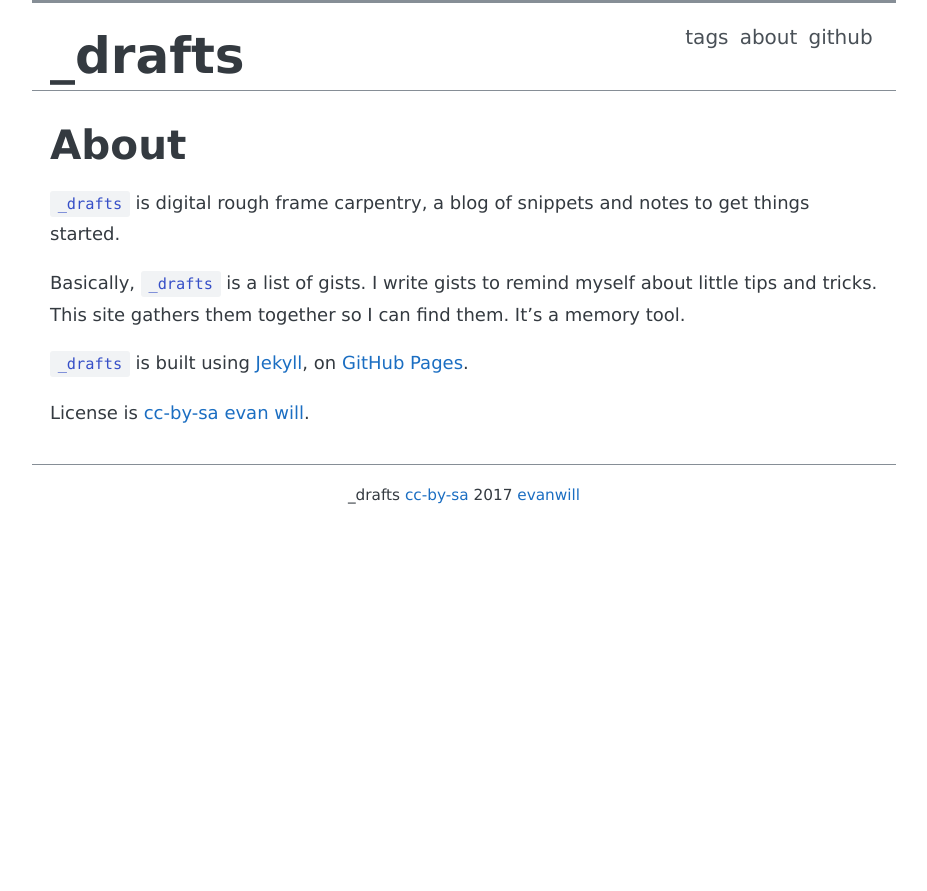
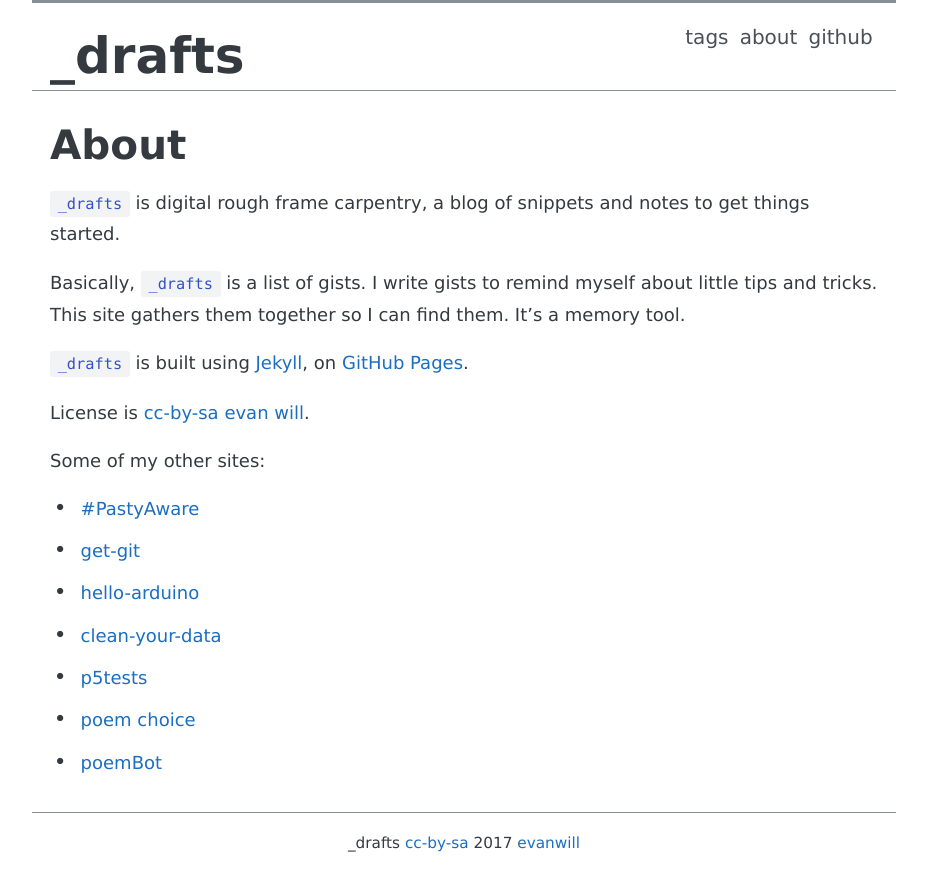
Before and after one commit to evanwill/_drafts, a Jekyll site: the page built from about.md, in a window 1280 px wide. Shown: the top 891 px of the page, without its empty margins (176-1103 px from the left). Built offline with Jekyll 4.4.1, drawn with Linux system fonts in a browser that asks for light colours.

Commit message:
update about

```diff
--- a/about.md
+++ b/about.md
@@ -13,3 +13,12 @@ It's a memory tool.
 `_drafts` is built using [Jekyll](https://jekyllrb.com/), on [GitHub Pages](https://pages.github.com/).
 
 License is <a href="https://creativecommons.org/licenses/by-sa/4.0/" target="_blank" title="license">cc-by-sa</a> [evan will](https://github.com/evanwill).
+
+Some of my other sites:
+- [#PastyAware](https://evanwill.github.io/pastyAware/)
+- [get-git](https://uidaholib.github.io/get-git/)
+- [hello-arduino](https://evanwill.github.io/hello-arduino/)
+- [clean-your-data](https://evanwill.github.io/clean-your-data/)
+- [p5tests](https://evanwill.github.io/p5tests/index.html)
+- [poem choice](https://uidaholib.github.io/poemchoice/)
+- [poemBot](https://github.com/evanwill/poemBot)
```
